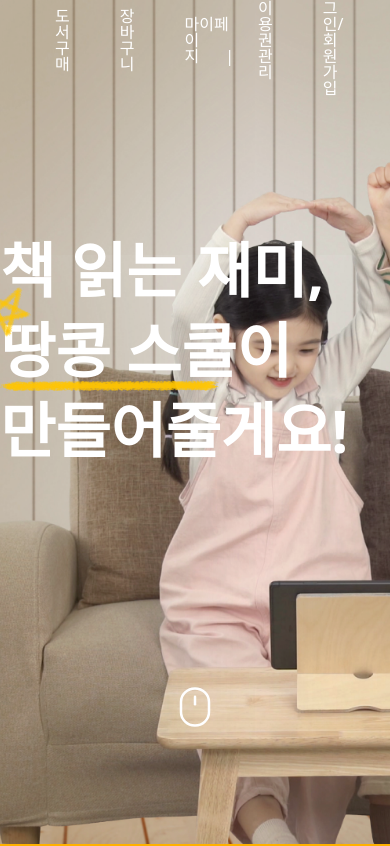
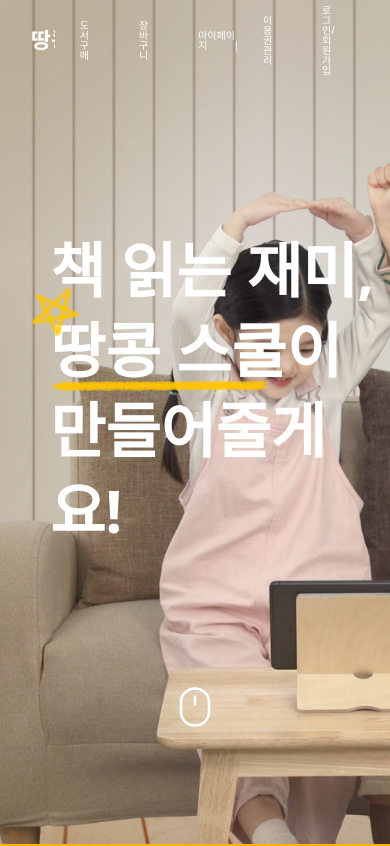
Before and after one commit to kokoball/Walnut_Homepage, a Next.js app: page / in a window 390 px wide. Shown: the top 846 px of the page. Built offline with nearby package versions, Linux system fonts and the light colour scheme.

Commit message:
:lipstick:  UI: 반응형 ui 추가

```diff
--- a/components/base/Header/Style.ts
+++ b/components/base/Header/Style.ts
@@ -33,6 +33,13 @@
   justify-content: space-between;
   width: 100%;
   height: 50px;
+
+  @media (max-width: 900px) {
+    font-size: 11.5px;
+  }
+  @media (max-width: 768px) {
+    font-size: 10px;
+  }
 `;
 
 export const Logo = styled.a<HeaderStylePropsType>`
--- a/components/base/Intro/Style.ts
+++ b/components/base/Intro/Style.ts
@@ -37,6 +37,7 @@
   max-width: 1140px;
   margin-top: 230px;
   padding: 0;
+  padding-left: 50px;
 `;
 
 export const PhraseWrapper = styled.div`
--- a/components/domain/Diary/Style.ts
+++ b/components/domain/Diary/Style.ts
@@ -26,11 +26,13 @@
 export const DiaryImg = styled.img`
   margin: 0 40px;
   padding: 25px;
+  width: 30%;
   &:nth-of-type(odd) {
-    margin-right: 300px;
+    margin-right: 20%;
   }
 `;
 export const Phone = styled.img`
+  width: 23%;
   position: absolute;
   top: -40px;
 `;
--- a/components/domain/ReadingList/ReadingList.tsx
+++ b/components/domain/ReadingList/ReadingList.tsx
@@ -16,6 +16,7 @@
             교과 수록, 초등 필독 도서 등
             아동 교육에 적합한 도서를
             직접 선정해요!"
+            size={true}
           />
         </S.PhraseWrapper>
         <S.BooksContainer>
--- a/pages/_app.tsx
+++ b/pages/_app.tsx
@@ -9,6 +9,12 @@
     <ThemeProvider theme={theme}>
       <GlobalStyle />
       <Head>
+        <meta name="title" content="땅콩스쿨, 가장 가까운 문해력 유치원" />
+        <meta
+          name="description"
+          content="3만원으로 즐기는 매달 새로운 32권의 독서 커리큘럼. 평일 4~9시 캐릭터 선생님과 실시간 랜선라이브에 참여하세요!"
+        ></meta>
+        <meta property="og:title" content="땅콩스쿨"></meta>
         <meta name="viewport" content="width=device-width, initial-scale=1" />
         <title>땅콩스쿨</title>
       </Head>
--- a/pages/_document.tsx
+++ b/pages/_document.tsx
@@ -32,12 +32,7 @@
     return (
       <Html lang="ko">
         <Head>
-          <meta name="title" content="땅콩스쿨, 가장 가까운 문해력 유치원" />
-          <meta
-            name="description"
-            content="3만원으로 즐기는 매달 새로운 32권의 독서 커리큘럼. 평일 4~9시 캐릭터 선생님과 실시간 랜선라이브에 참여하세요!"
-          ></meta>
-          <meta property="og:title" content="땅콩스쿨"></meta>
+          <meta charSet="utf-8" />
         </Head>
         <body>
           <Main />
```
